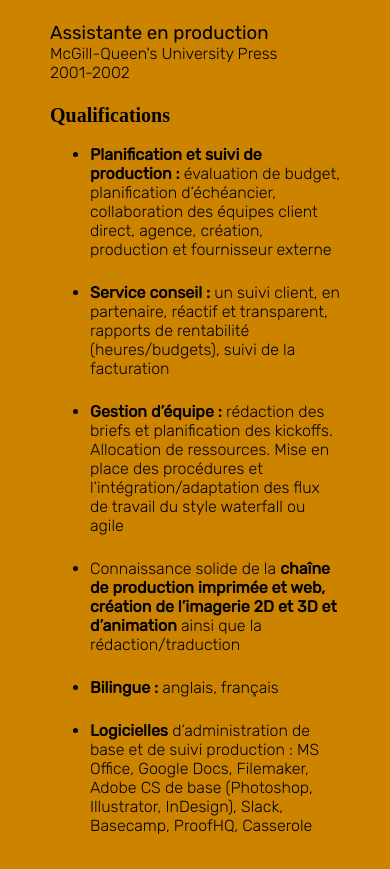
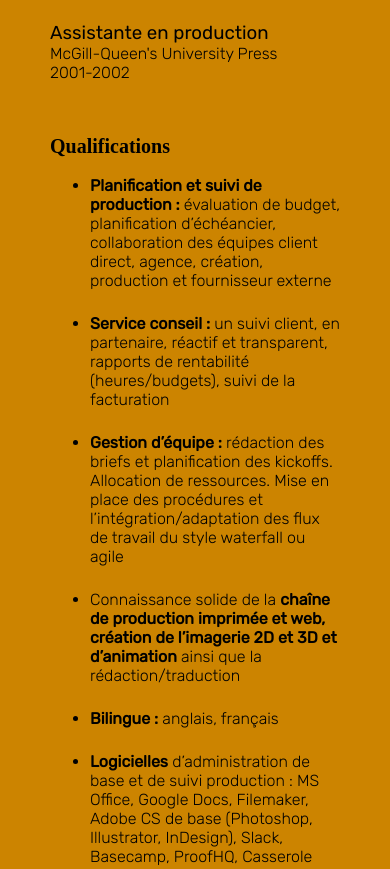
Before and after one commit to jenniferappel/cv, a plain HTML site: page index.html in a window 390 px wide. Shown: the part 1539-2408 px from the top of the page. Drawn offline with Linux system fonts and the light colour scheme; a web font is replaced by a local one.

Commit message:
Class .top-space added
Increases spacing of bottom block when one column for mobile

```diff
--- a/css/styles.css
+++ b/css/styles.css
@@ -193,5 +193,8 @@ h3 ~ p {
     .profile-img {
       width: 200px;
     }
+    .top-space {
+      padding-top: 50px;
+    }
 
 }
--- a/index.html
+++ b/index.html
@@ -77,13 +77,12 @@
         <h3>Assistante en production</h3>
         <p>McGill-Queen's University Press</p>
         <p>2001-2002</p>
-        <br>
       </div>
 
 
 
 <!-- Skills list -->
-      <div class="col-wide">
+      <div class="col-wide top-space">
         <h2>Qualifications</h2>
         <ul>
           <li><span class="style-task">Planification et suivi de production :</span> évaluation de budget,
@@ -124,10 +123,9 @@
 <!-- education. -->
         <h3>Bishop Carroll High School, 1993</h3>
         <p>Calgary, AB</p>
-        <br>
       </div>
 
-      <div class="col-wide">
+      <div class="col-wide top-space">
         <h2>Formation continue</h2>
 
 <!-- Training -->
```
